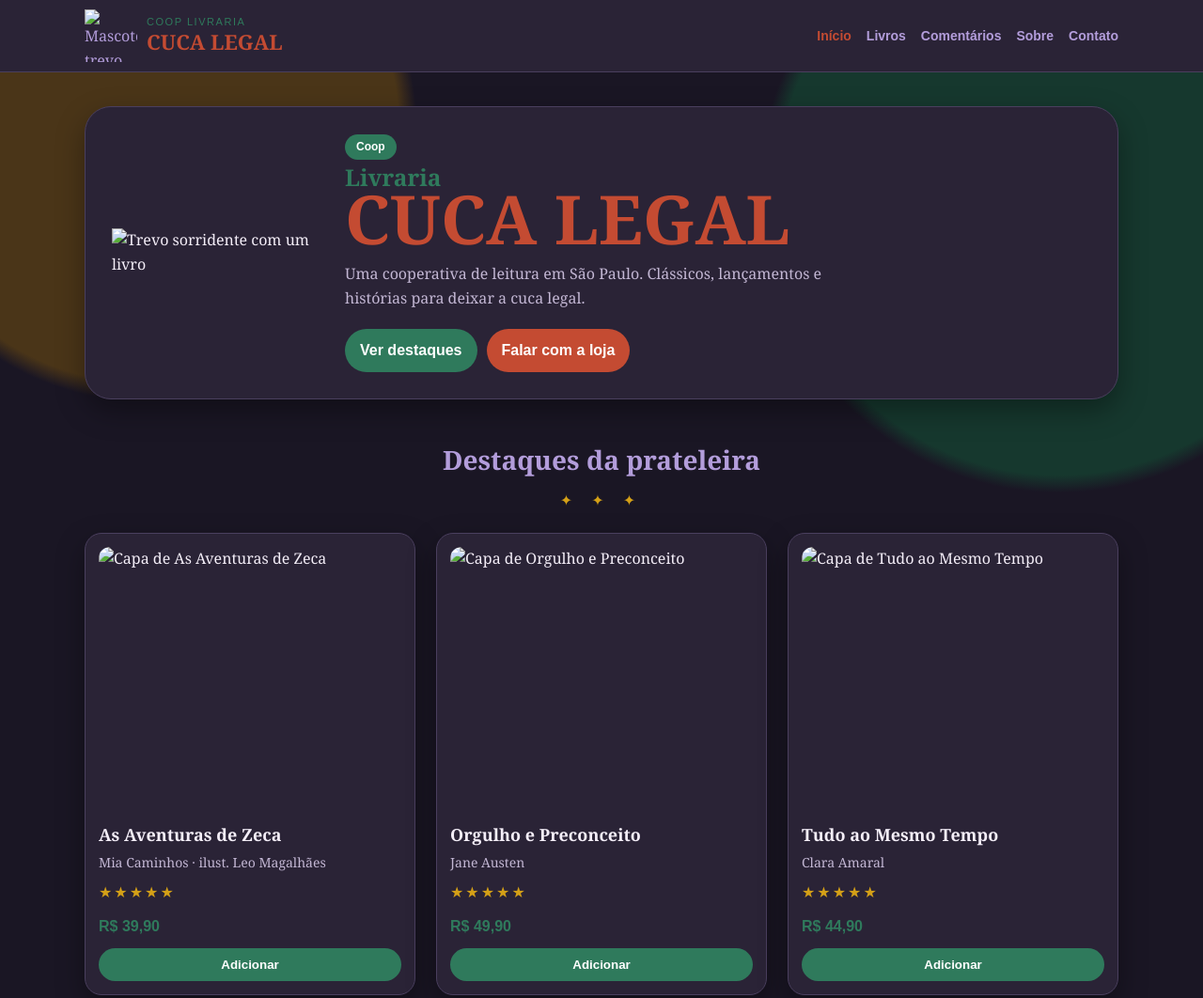
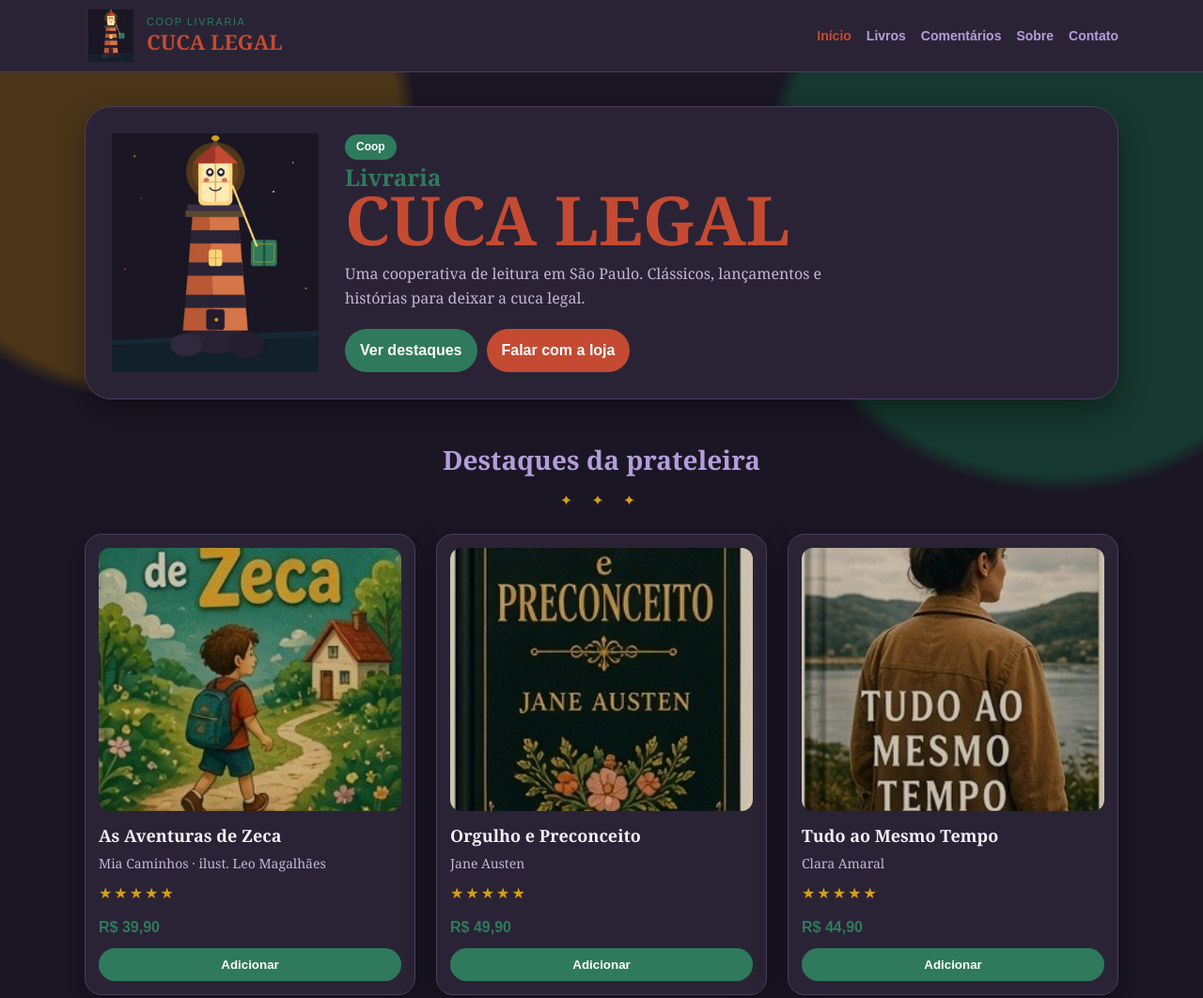
Before and after one commit to Havy-2/livraria_cuca_legal, a plain HTML site: page index.html in a window 1280 px wide. Shown: the top 1062 px of the page at 94% size. Drawn offline with Linux system fonts and the light colour scheme.

Commit message:
Add files via upload

```diff
--- a/index.html
+++ b/index.html
@@ -4,14 +4,14 @@
   <meta charset="UTF-8">
   <meta name="viewport" content="width=device-width, initial-scale=1.0">
   <title>Coop Livraria Cuca Legal</title>
-  <link rel="icon" href="img/logo-rodape.jpg" type="image/jpeg">
+  <link rel="icon" href="sobre/img/logo-rodape.jpg" type="image/jpeg">
   <link rel="stylesheet" href="css/estilo.css">
 </head>
 <body>
   <header class="topo">
     <div class="container topo-interno">
       <a class="marca" href="index.html">
-        <img src="img/mascote.jpg" alt="Mascote trevo da Cuca Legal">
+        <img src="sobre/img/mascote.jpg" alt="Mascote trevo da Cuca Legal">
         <span>
           <small>Coop Livraria</small>
           <strong>CUCA LEGAL</strong>
@@ -30,7 +30,7 @@
   <main>
     <section class="hero">
       <div class="container hero-box">
-        <img src="img/mascote.jpg" alt="Trevo sorridente com um livro">
+        <img src="sobre/img/mascote.jpg" alt="Trevo sorridente com um livro">
         <div>
           <span class="selo">Coop</span>
           <h1><span>Livraria</span>CUCA LEGAL</h1>
@@ -49,7 +49,7 @@
         <p class="folhas">✦ ✦ ✦</p>
         <div class="grade">
           <article class="card">
-            <img src="img/capa-zeca.jpg" alt="Capa de As Aventuras de Zeca">
+            <img src="sobre/img/capa-zeca.jpg" alt="Capa de As Aventuras de Zeca">
             <h3>As Aventuras de Zeca</h3>
             <p class="autor">Mia Caminhos · ilust. Leo Magalhães</p>
             <p class="estrelas">★★★★★</p>
@@ -57,7 +57,7 @@
             <button class="btn adicionar">Adicionar</button>
           </article>
           <article class="card">
-            <img src="img/capa-orgulho.jpg" alt="Capa de Orgulho e Preconceito">
+            <img src="sobre/img/capa-orgulho.jpg" alt="Capa de Orgulho e Preconceito">
             <h3>Orgulho e Preconceito</h3>
             <p class="autor">Jane Austen</p>
             <p class="estrelas">★★★★★</p>
@@ -65,7 +65,7 @@
             <button class="btn adicionar">Adicionar</button>
           </article>
           <article class="card">
-            <img src="img/capa-tudo.jpg" alt="Capa de Tudo ao Mesmo Tempo">
+            <img src="sobre/img/capa-tudo.jpg" alt="Capa de Tudo ao Mesmo Tempo">
             <h3>Tudo ao Mesmo Tempo</h3>
             <p class="autor">Clara Amaral</p>
             <p class="estrelas">★★★★★</p>
```
Also changed, not shown: contato.html (+2 -2 lines), obrigado.html (+2 -2 lines), sobre.html (+3 -3 lines).
